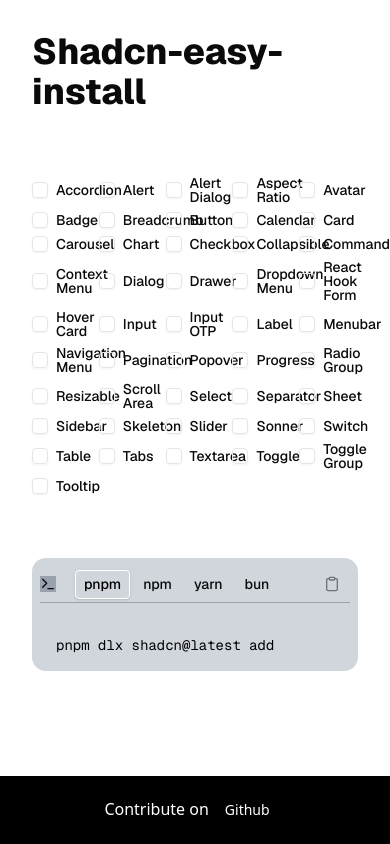
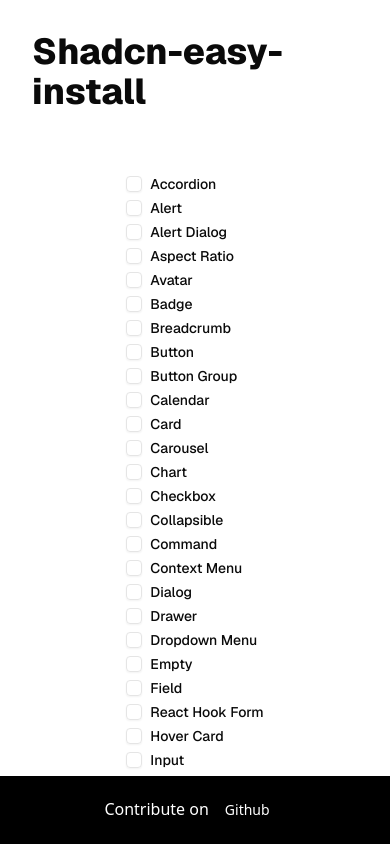
Before and after one commit to jobinv12/shadcn-easy-install, a Next.js app: page / in a window 390 px wide. Shown: the top 844 px of the page. Built offline with nearby package versions, Linux system fonts and the light colour scheme.

Commit message:
responsive ui and added 7 latest components

```diff
--- a/components/components.tsx
+++ b/components/components.tsx
@@ -16,6 +16,7 @@
   { id: "badge", label: "Badge" },
   { id: "breadcrumb", label: "Breadcrumb" },
   { id: "button", label: "Button" },
+  { id: "button-group", label: "Button Group" },
   { id: "calendar", label: "Calendar" },
   { id: "card", label: "Card" },
   { id: "carousel", label: "Carousel" },
@@ -27,10 +28,15 @@
   { id: "dialog", label: "Dialog" },
   { id: "drawer", label: "Drawer" },
   { id: "dropdown-menu", label: "Dropdown Menu" },
+  { id: "empty", label: "Empty" },
+  { id: "field", label: "Field" },
   { id: "form", label: "React Hook Form" },
   { id: "hover-card", label: "Hover Card" },
   { id: "input", label: "Input" },
+  { id: "input-group", label: "Input Group" },
   { id: "input-otp", label: "Input OTP" },
+  { id: "item", label: "Item" },
+  { id: "kbd", label: "Kbd" },
   { id: "label", label: "Label" },
   { id: "menubar", label: "Menubar" },
   { id: "navigation-menu", label: "Navigation Menu" },
@@ -47,6 +53,7 @@
   { id: "skeleton", label: "Skeleton" },
   { id: "slider", label: "Slider" },
   { id: "sonner", label: "Sonner" },
+  { id: "spinner", label: "Spinner" },
   { id: "switch", label: "Switch" },
   { id: "table", label: "Table" },
   { id: "tabs", label: "Tabs" },
@@ -95,11 +102,11 @@
 
             return (
               <FormControl>
-                <div className="grid grid-cols-5 gap-2">
+                <div className="grid grid-cols-1 sm:grid-cols-2 md:grid-cols-3 lg:grid-cols-4 xl:grid-cols-5 gap-2">
                   {componentsList.map((component) => (
                     <div
                       key={component.id}
-                      className="flex items-center space-x-2"
+                      className="flex items-center space-x-2 transition-all duration-200"
                     >
                       <Checkbox
                         id={component.id}
```
